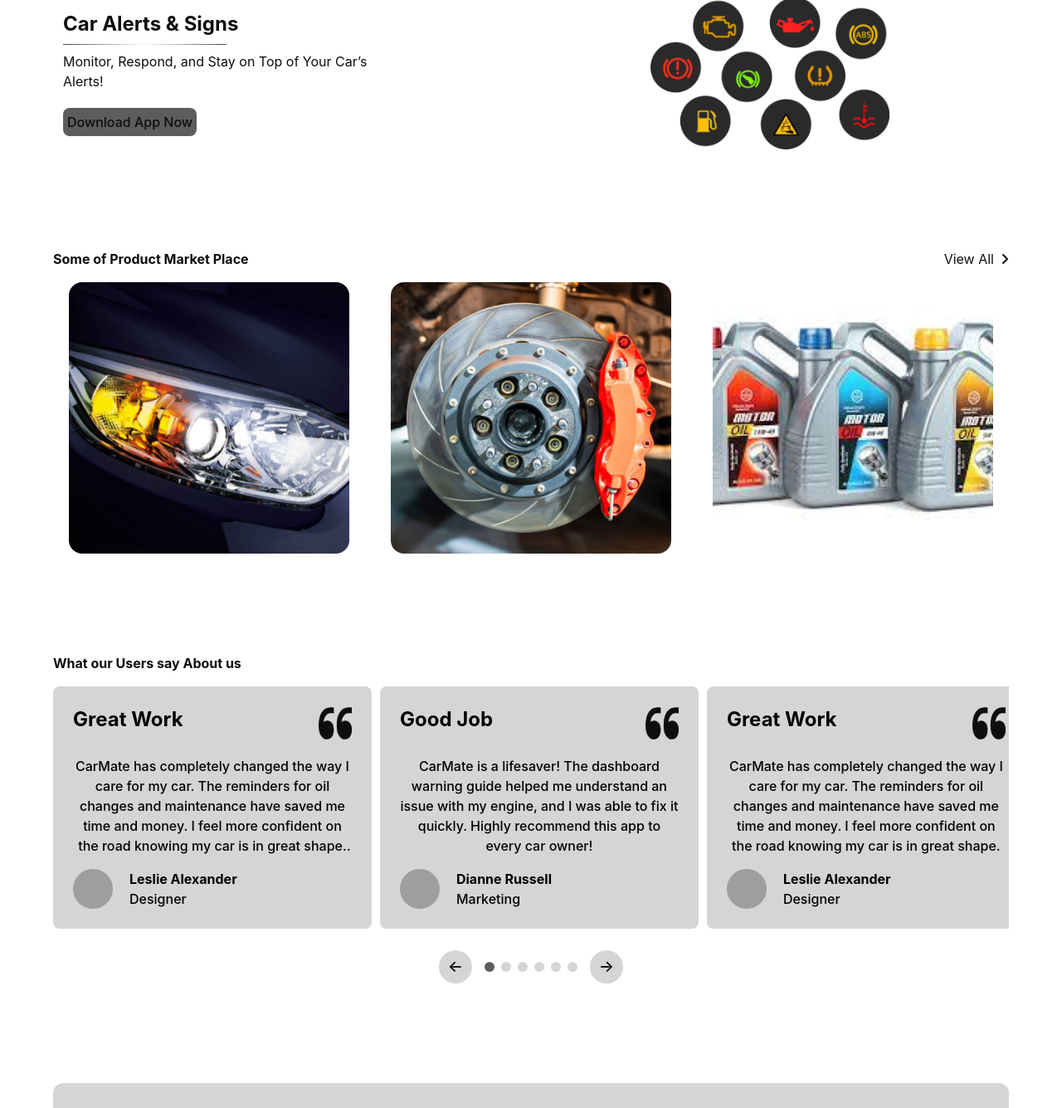
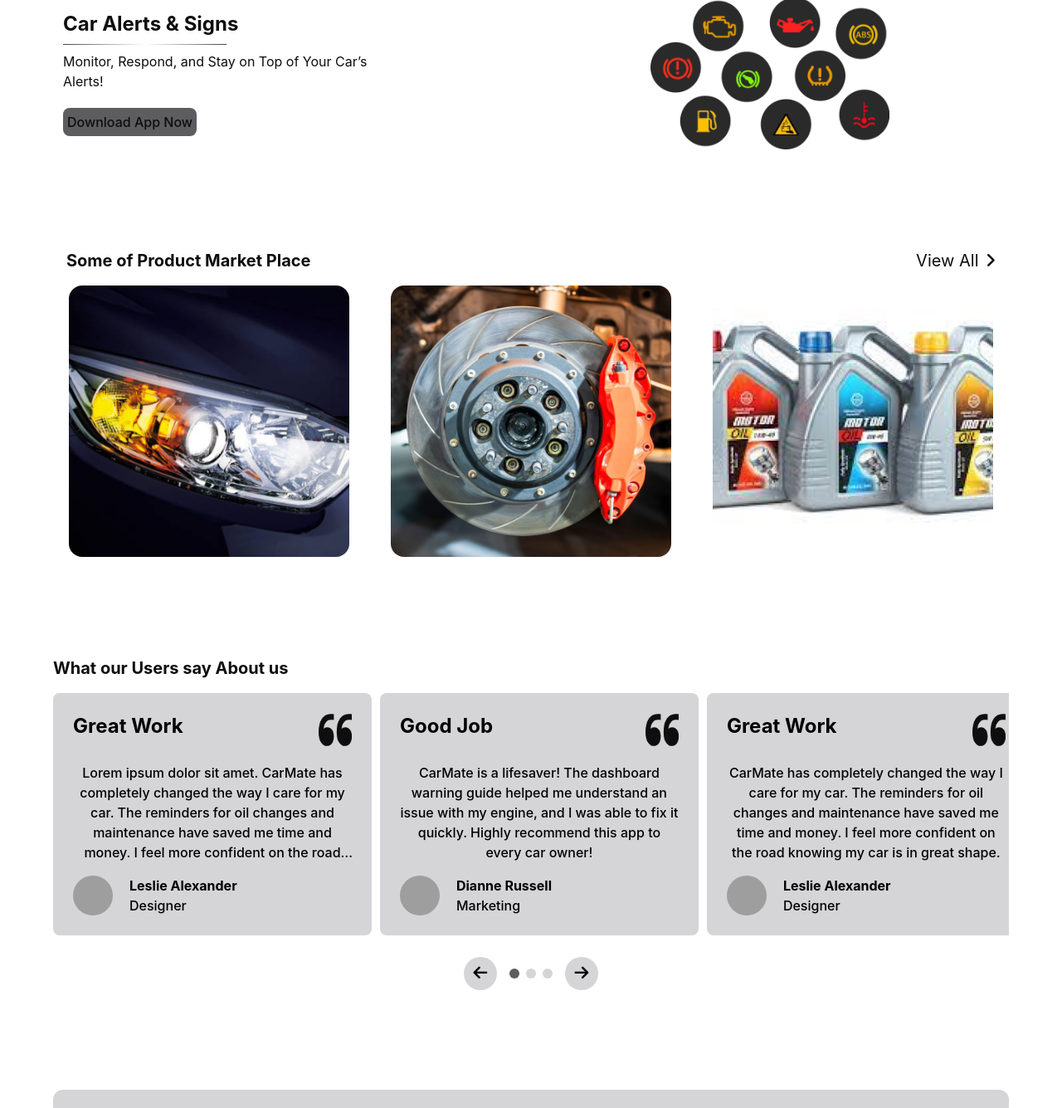
Before and after one commit to omerbag-9/carMate-frontend, a React (Vite) app: page / in a window 1280 px wide. Shown: the part 1563-2898 px from the top of the page at 83% size. Built offline with nearby package versions, Linux system fonts and the light colour scheme; grey boxes are pictures that could not be loaded; what tailwindcss-rtl would draw is missing.

Commit message:
some edits

```diff
--- a/src/Components/Home/Home.jsx
+++ b/src/Components/Home/Home.jsx
@@ -30,7 +30,7 @@ export default function Home() {
     align: "start", // Align to start to fit 3 slides
   });
   const [selectedIndex, setSelectedIndex] = useState(0);
-  const slides = [1, 2, 3, 4, 5, 6];
+  const slides = [1, 2, 3];
 
   const scrollPrev = () => emblaApi && emblaApi.scrollPrev();
   const scrollNext = () => emblaApi && emblaApi.scrollNext();
@@ -162,14 +162,14 @@ export default function Home() {
       </div>
       {/* sixth part of home */}
       <div className="pt-10 mb-20">
-        <div className="flex mb-4">
-          <p className='font-bold'>{t('Some of Product Market Place')}</p>
-          <p className='ltr:ml-auto rtl:mr-auto text-start'>{t('View All')}<i className="fa-solid fa-angle-right ms-2"></i></p>
+        <div className="flex mb-4 px-4">
+          <p className='font-bold text-xl'>{t('Some of Product Market Place')}</p>
+          <p className='ltr:ml-auto rtl:mr-auto text-start text-xl'>{t('View All')}<i className="fa-solid fa-angle-right ms-2"></i></p>
         </div>
         <div className="grid sm:grid-cols-3 grid-cols-1 gap-3">
           <div className="relative group overflow-hidden w-[100%]">
             <img src={img1} className="w-[90%] h-auto rounded-2xl mx-auto" alt="" />
-            <div className="absolute top-0 left-0 right-0 bottom-0 bg-gradient-to-t from-black/100 to-transparent opacity-0 group-hover:opacity-100 translate-y-full group-hover:translate-y-0 transition-all duration-300">
+            <div className="absolute w-[90%] mx-auto rounded-2xl top-0 left-0 right-0 bottom-0 bg-gradient-to-t from-black/100 to-transparent opacity-0 group-hover:opacity-100 translate-y-full group-hover:translate-y-0 transition-all duration-300">
               <div className="absolute bottom-0 left-0 right-0 p-6 text-white opacity-0 group-hover:opacity-100 translate-y-full group-hover:translate-y-0 transition-all duration-500">
                 <p className="font-bold text-2xl text-start">{t('Used Car Body')}</p>
                 <p className="text-start">{t('A used car body refers to the exterior frame and panels of a pre-owned vehicle, including components like doors, fenders, bumpers,...')}</p>
@@ -178,7 +178,7 @@ export default function Home() {
           </div>
           <div className="relative group overflow-hidden w-[100%]">
             <img src={img2} className="w-[90%] h-auto rounded-2xl mx-auto" alt="" />
-            <div className="absolute top-0 left-0 right-0 bottom-0 bg-gradient-to-t from-black/100 to-transparent opacity-0 group-hover:opacity-100 translate-y-full group-hover:translate-y-0 transition-all duration-300">
+            <div className="absolute w-[90%] mx-auto rounded-2xl top-0 left-0 right-0 bottom-0 bg-gradient-to-t from-black/100 to-transparent opacity-0 group-hover:opacity-100 translate-y-full group-hover:translate-y-0 transition-all duration-300">
               <div className="absolute bottom-0 left-0 right-0 p-6 text-white opacity-0 group-hover:opacity-100 translate-y-full group-hover:translate-y-0 transition-all duration-500">
                 <p className="font-bold text-2xl text-start">{t('Used Car Body')}</p>
                 <p className="text-start">{t('A used car body refers to the exterior frame and panels of a pre-owned vehicle, including components like doors, fenders, bumpers,...')}</p>
@@ -187,7 +187,7 @@ export default function Home() {
           </div>
           <div className="relative group overflow-hidden w-[100%]">
             <img src={img3} className="w-[90%] h-auto rounded-2xl mx-auto" alt="" />
-            <div className="absolute top-0 left-0 right-0 bottom-0 bg-gradient-to-t from-black/100 to-transparent opacity-0 group-hover:opacity-100 translate-y-full group-hover:translate-y-0 transition-all duration-300">
+            <div className="absolute w-[90%] mx-auto rounded-2xl top-0 left-0 right-0 bottom-0 bg-gradient-to-t from-black/100 to-transparent opacity-0 group-hover:opacity-100 translate-y-full group-hover:translate-y-0 transition-all duration-300">
               <div className="absolute bottom-0 left-0 right-0 p-6 text-white opacity-0 group-hover:opacity-100 translate-y-full group-hover:translate-y-0 transition-all duration-500">
                 <p className="font-bold text-2xl text-start">{t('Used Car Body')}</p>
                 <p className="text-start">{t('A used car body refers to the exterior frame and panels of a pre-owned vehicle, including components like doors, fenders, bumpers,...')}</p>
@@ -199,7 +199,7 @@ export default function Home() {
       {/* seventh part of home */}
       <div className="pt-10 mb-20">
         <div className="flex mb-4">
-          <p className="font-bold">{t('What our Users say About us')}</p>
+          <p className="font-bold text-xl">{t('What our Users say About us')}</p>
         </div>
         <div className="embla">
           {/* Embla Container */}
@@ -215,6 +215,7 @@ export default function Home() {
                   </div>
                 </div>
                 <p className="text-[16px] mt-5 font-medium line-clamp-5 overflow-y-auto scrollbar-custom">
+                  Lorem ipsum dolor sit amet.
                   CarMate has completely changed the way I care for my car. The reminders for oil changes and maintenance have saved me time and money. I feel more confident on the road knowing my car is in great shape.
                   CarMate has completely changed the way I care for my car. The reminders for oil changes and maintenance have saved me time and money. I feel more confident on the road knowing my car is in great shape.
                 </p>
@@ -332,7 +333,7 @@ export default function Home() {
           {/* Dots and Arrows */}
           <div className="embla__controls">
             <button className="embla__button embla__button--prev" onClick={scrollPrev}>
-              &larr;
+            <i class="fa-solid fa-arrow-left ltr:rotate-0 rtl:rotate-180"></i>
             </button>
             <div className="embla__dots">
               {slides.map((_, index) => (
@@ -344,7 +345,7 @@ export default function Home() {
               ))}
             </div>
             <button className="embla__button embla__button--next" onClick={scrollNext}>
-              &rarr;
+            <i class="fa-solid fa-arrow-right ltr:rotate-0 rtl:rotate-180"></i>
             </button>
           </div>
         </div>
```
